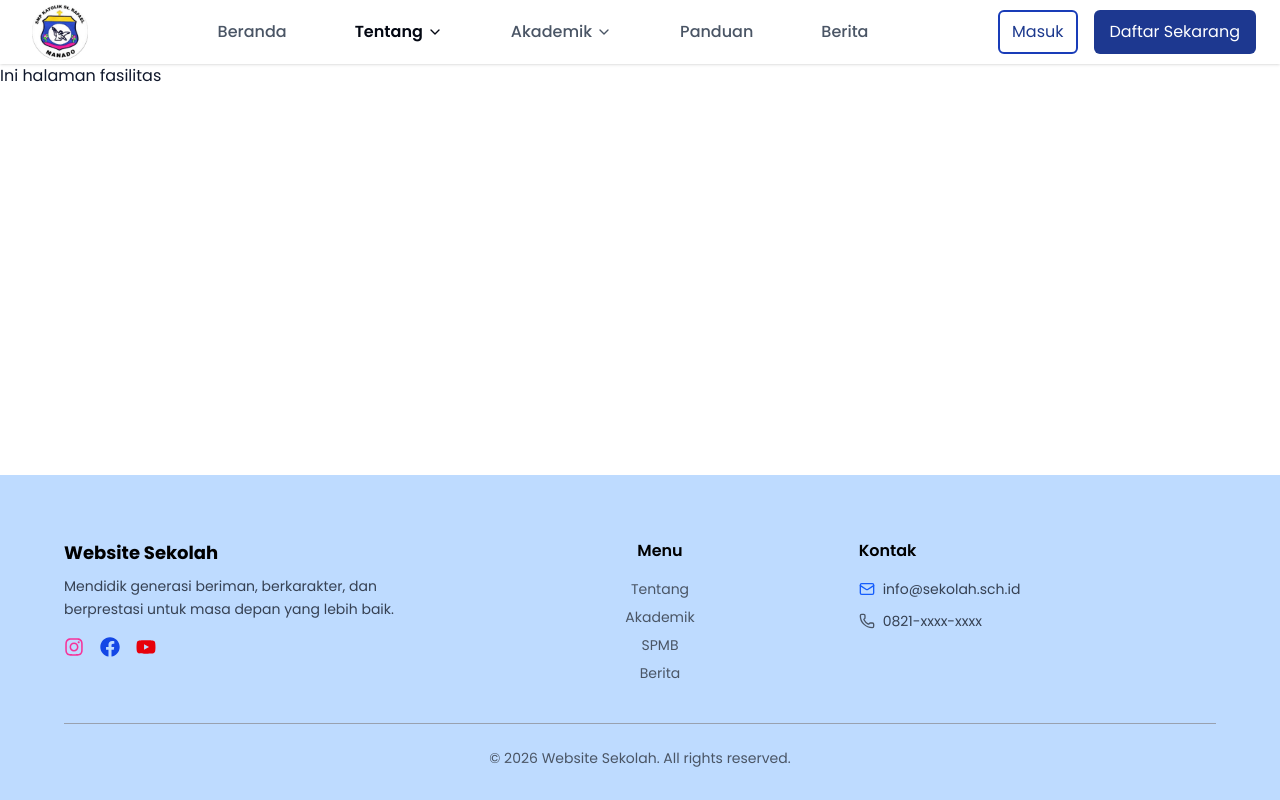
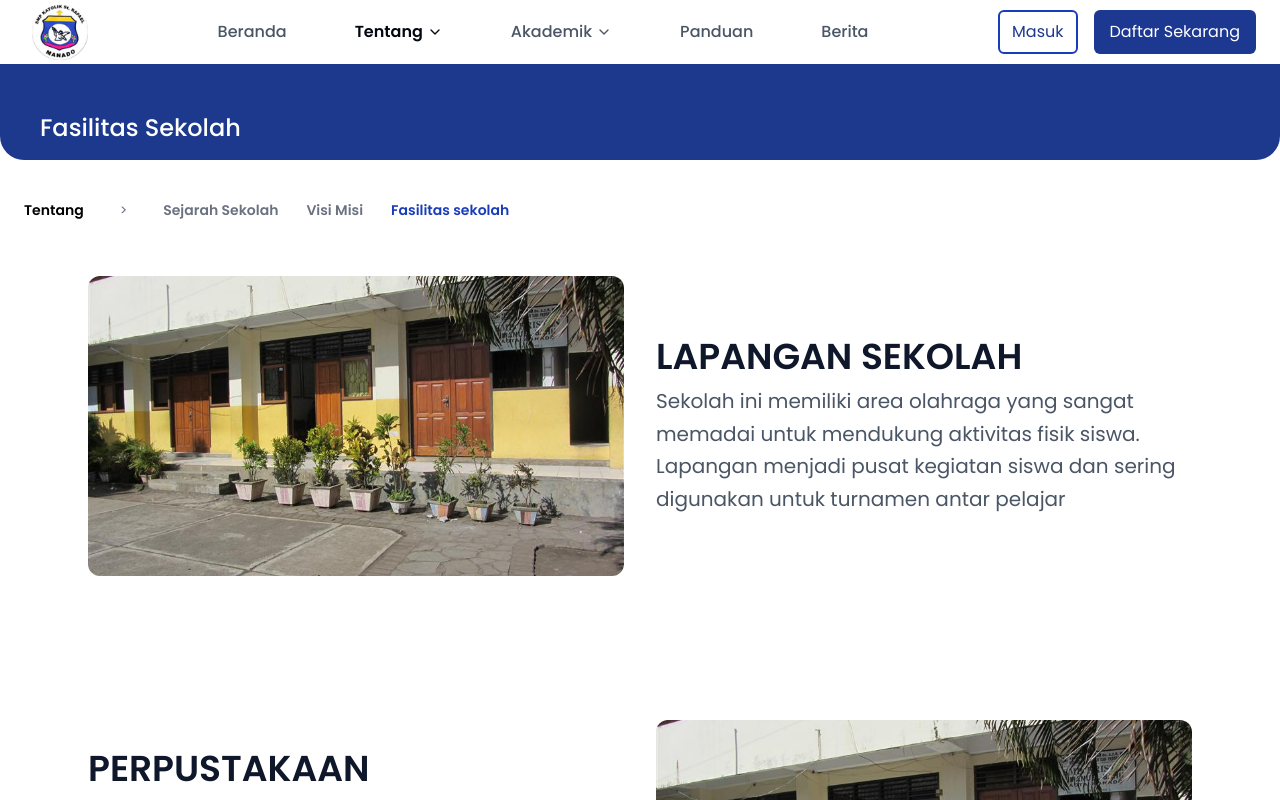
Before and after one commit to mrco23/rpl, a React (Vite) app in the folder fe/: page /fasilitas in a window 1280 px wide. Shown: the top 800 px of the page. Built offline with nearby package versions, Linux system fonts and the light colour scheme; no server answers.

Commit message:
fix-tampilan fasilitas sekolah

```diff
--- a/fe/src/pages/public/FasilitasPage.jsx
+++ b/fe/src/pages/public/FasilitasPage.jsx
@@ -1,16 +1,103 @@
 import React from "react";
 import PublicLayout from "@components/layout/PublicLayout.jsx";
-
+import { Link } from "react-router";
+import fasilitasImg from "@assets/fasilitas.jpg";
 
 function FasilitasPage() {
-    return (
-        <PublicLayout>
-            <section>
-                <h1>Ini halaman fasilitas</h1>
-            </section>
-        </PublicLayout>
+  const fasilitas = [
+    {
+      title: "LAPANGAN SEKOLAH",
+      desc: `Sekolah ini memiliki area olahraga yang sangat memadai untuk mendukung aktivitas fisik siswa.
+      Lapangan menjadi pusat kegiatan siswa dan sering digunakan untuk turnamen antar pelajar `,
+      image: fasilitasImg,
+    },
+    {
+      title: "PERPUSTAKAAN",
+      desc: `Perpustakaan SM. Rafet didesain bukan hanya sebagai gudang buku, melainkan sebagai Learning center.
+      Suasana yang tenang dan koleksi buku yang selalu diperbarui (baik fisik maupun akses digital) menjadi poin plus bagi
+      orang tua yang menginginkan anaknya memiliki minat baca tinggi  `,
+      image: fasilitasImg,
+    },
+    {
+      title: "LABORATORIUM KOMPUTER",
+      desc: `dilengkapi dengan perangkat terkini dan koneksi internet yang stabil. Fasilitas ini bukan sekadar pajangan,
+      melainkan pusat pembelajaran literasi digital dan persiapan asesmen berbasis komputer yang sudah teruji`,
+      image: fasilitasImg,
+    },
+    {
+      title: "LABORATORIUM IPA (Sains)",
+      desc: `Untuk mendukung kurikulum praktikum, Lab IPA di St. Rafael dilengkapi dengan peralatan eksperimen yang standar.
+      Ini memberikan pengalaman belajar langsung (hands-on learning) bagi siswa, sehingga teori sains tidak hanya sekedar hafalan di buku.`,
+      image: fasilitasImg,
+    },
+    {
+      title: "Lingkungan Sekolah",
+      desc: `SMP St. Rafael menawarkan lingkungan yang bersih, rindang, dan tertata. Taman sekolah yang dirawat
+      dengan baik menciptakan atmosfer belajar yang sejuk, yang secara psikologis membantu fokus siswa dalam menyerap pelajaran.`,
+      image: fasilitasImg,
+    },
+  ];
+  return (
+    <PublicLayout>
+      <section className="w-full bg-blue-900 text-white rounded-b-3xl py-8 px-6 md:px-10 mb-10">
+        <h2 className="text-2xl font-medium translate-y-4">
+          Fasilitas Sekolah
+        </h2>
+      </section>
+      <div className="max-w-7xl mx-auto px-6 mt-6">
+        <div className="flex items-center gap-7 text-sm text-gray-500">
+          {/* Tentang */}
+          <Link to="/tentang" className="text-black font-semibold">
+            Tentang
+          </Link>
 
-    )
+          <span className="mx-2">{">"}</span>
+
+          {/* Sejarah */}
+          <Link to="/sejarah" className="hover:text-blue-800 font-semibold">
+            Sejarah Sekolah
+          </Link>
+
+          {/* Visi Misi (active) */}
+
+          <Link to="/visi-misi" className="hover:text-blue-800 font-semibold">
+            Visi Misi
+          </Link>
+
+          <Link to="/fasilitas" className="text-blue-800 font-semibold">
+            Fasilitas sekolah
+          </Link>
+        </div>
+      </div>
+      <div className="max-w-6xl mx-auto px-6 py-14 space-y-36">
+        {fasilitas.map((item, index) => (
+          <div
+            key={index}
+            className={`flex flex-col md:flex-row items-center gap-8 ${
+              index % 2 === 1 ? "md:flex-row-reverse" : ""
+            }`}
+          >
+            {/* IMAGE */}
+            <div className="w-full md:w-1/2">
+              <img
+                src={item.image}
+                alt={item.title}
+                className="w-full h-[300px] object-cover rounded-xl"
+              />
+            </div>
+
+            {/* TEXT */}
+            <div className="w-full md:w-1/2">
+              <h3 className="text-4xl font-semibold mb-2">{item.title}</h3>
+              <p className="text-gray-600 text-xl   leading-relaxed">
+                {item.desc}
+              </p>
+            </div>
+          </div>
+        ))}
+      </div>
+    </PublicLayout>
+  );
 }
 
 export default FasilitasPage;
--- a/fe/src/pages/public/SejarahPage.jsx
+++ b/fe/src/pages/public/SejarahPage.jsx
@@ -81,7 +81,13 @@ function SejarahPage() {
       </section>
 
       {/* BLUE SECTION */}
-      <section className="bg-blue-900 text-white px-6 md:px-20 py-12 relative">
+      <section className="relative">
+        <div className="flex">
+          <div className="bg-blue-900 h-20 w-[70%] rounded-tr-[100px]"></div>
+          <div className="bg-blue-900 h-20 w-[30%] rounded-tl-[100px]"></div>
+        </div>
+
+        <section className="bg-blue-900 text-white px-6 md:px-20 py-12">
           {/* curve atas */}
 
           {/* BAGIAN ATAS (FULL WIDTH) */}
@@ -98,11 +104,12 @@ function SejarahPage() {
           <div className="max-w-4xl mx-auto text-center">
             <div className="border-t border-white/30 mt-6 pt-4 text-sm text-white/80">
               Berlandaskan nilai kasih, pelayanan, dan kejujuran, kami berupaya
-            mendampingi setiap siswa untuk bertumbuh menjadi pribadi yang tidak
-            hanya berpengetahuan luas, tetapi juga memiliki hati yang peduli dan
-            berintegritas.
+              mendampingi setiap siswa untuk bertumbuh menjadi pribadi yang
+              tidak hanya berpengetahuan luas, tetapi juga memiliki hati yang
+              peduli dan berintegritas.
             </div>
           </div>
+        </section>
       </section>
     </PublicLayout>
   );
--- a/fe/src/pages/public/VisiMisiPage.jsx
+++ b/fe/src/pages/public/VisiMisiPage.jsx
@@ -24,34 +24,47 @@ function VisiMisiPage() {
             </Link>
 
             {/* Visi Misi (active) */}
-            <span className="text-blue-800 font-semibold">Visi dan Misi</span>
+            <span className="text-blue-800 font-semibold">Visi Misi</span>
 
             <Link to="/fasilitas" className="hover:text-blue-800 font-semibold">
               Fasilitas sekolah
             </Link>
           </div>
         </div>
-        <section className="text-center py-16 px-6">
-          <h2 className="text-4xl font-semibold mb-4">Visi</h2>
-          <p className="max-w-3xl text-2xl mx-auto text-black-700 leading-relaxed font-semibold">
+        <section className="text-center py-20 px-6">
+          <h2 className="text-5xl font-semibold mb-4">Visi</h2>
+          <p className="max-w-3xl text-3xl mx-auto text-black-700 leading-relaxed font-semibold">
             Membentuk peserta didik menjadi manusia yang seutuhnya, beriman,
             unggul, bijaksana dan pancasilais sesuai semangat Santo Rafael
           </p>
         </section>
-        <section className="relative bg-blue-950 text-white pt-24 pb-16 px-6">
-          <h2 className="text-3xl font-semibold text-center mb-12">Misi</h2>
+        <section className="relative -mt-2">
+          {/* 🔵 LENGKUNGAN (bagian atas Misi) */}
+          <div className="flex">
+            <div className="bg-blue-900 h-16 w-[70%] rounded-tr-[120px]"></div>
+            <div className="bg-blue-900 h-16 w-[30%] rounded-tl-[120px]"></div>
+          </div>
+
+          {/* 🔵 ISI MISI */}
+          <div className="bg-blue-900 text-white pt-10 pb-16 px-6">
+            <h2 className="text-5xl font-semibold text-center mb-12">Misi</h2>
 
             <div className="max-w-4xl ml-10 space-y-10">
               <div className="flex items-start gap-16">
-              <span className="text-7xl font-bold text-gray-300 w-16">01</span>
+                <span className="text-7xl font-bold text-gray-300 w-16">
+                  01
+                </span>
                 <p className="text-2xl">
-                Membentuk peserta didik menjadi manusia yang seutuhnya, beriman,
-                unggul, bijaksana dan pancasilais sesuai semangat Santo Rafael
+                  Membentuk peserta didik menjadi manusia yang seutuhnya,
+                  beriman, unggul, bijaksana dan pancasilais sesuai semangat
+                  Santo Rafael
                 </p>
               </div>
 
               <div className="flex items-start gap-16">
-              <span className="text-7xl font-bold text-gray-300 w-16">02</span>
+                <span className="text-7xl font-bold text-gray-300 w-16">
+                  02
+                </span>
                 <p className="text-2xl">
                   Meningkatkan profesionalisme tenaga pendidik dan kependidikan
                   dengan etos kerja tinggi
@@ -59,17 +72,22 @@ function VisiMisiPage() {
               </div>
 
               <div className="flex items-start gap-16">
-              <span className="text-7xl font-bold text-gray-300 w-16 gap">
+                <span className="text-7xl font-bold text-gray-300 w-16">
                   03
                 </span>
-              <p className="text-2xl">Mewujudkan lingkungan berwawasan IPTEK</p>
+                <p className="text-2xl">
+                  Mewujudkan lingkungan berwawasan IPTEK
+                </p>
               </div>
 
               <div className="flex items-start gap-16">
-              <span className="text-7xl font-bold text-gray-300 w-16">04</span>
+                <span className="text-7xl font-bold text-gray-300 w-16">
+                  04
+                </span>
                 <p className="text-2xl">
                   Menciptakan sekolah sehat, bersih dan nyaman
                 </p>
+              </div>
             </div>
           </div>
         </section>
```
Also changed, not shown: fe/src/assets/fasilitas.jpg (added). Lines whose indentation alone changed are shown as unchanged.
